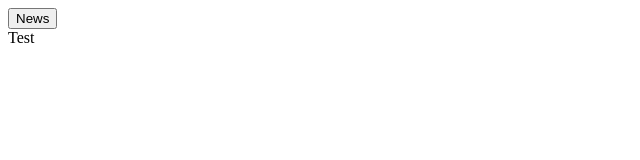
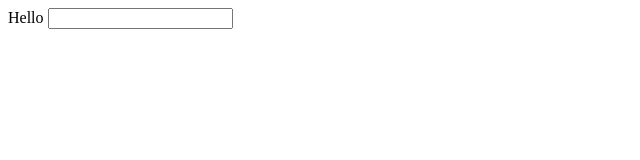
Before and after one commit to kaiserandaxl/kaiserandaxl.github.io, a plain HTML site: page index.html in a window 1280 px wide. Shown: the whole page, without its empty margins (0-640 px from the left). Drawn offline with Linux system fonts and the light colour scheme.

Commit message:
Update index.html

```diff
--- a/index.html
+++ b/index.html
@@ -1,3 +1,4 @@
 <!-- HTML -->
-<button id="newsBtn" type="button">News</button>
-<div id="newsDisplay" class= "boite">Test</div>
+
+<label for="Test">Hello</label>
+<input type="Text" id="Label" name = "Test">
```
